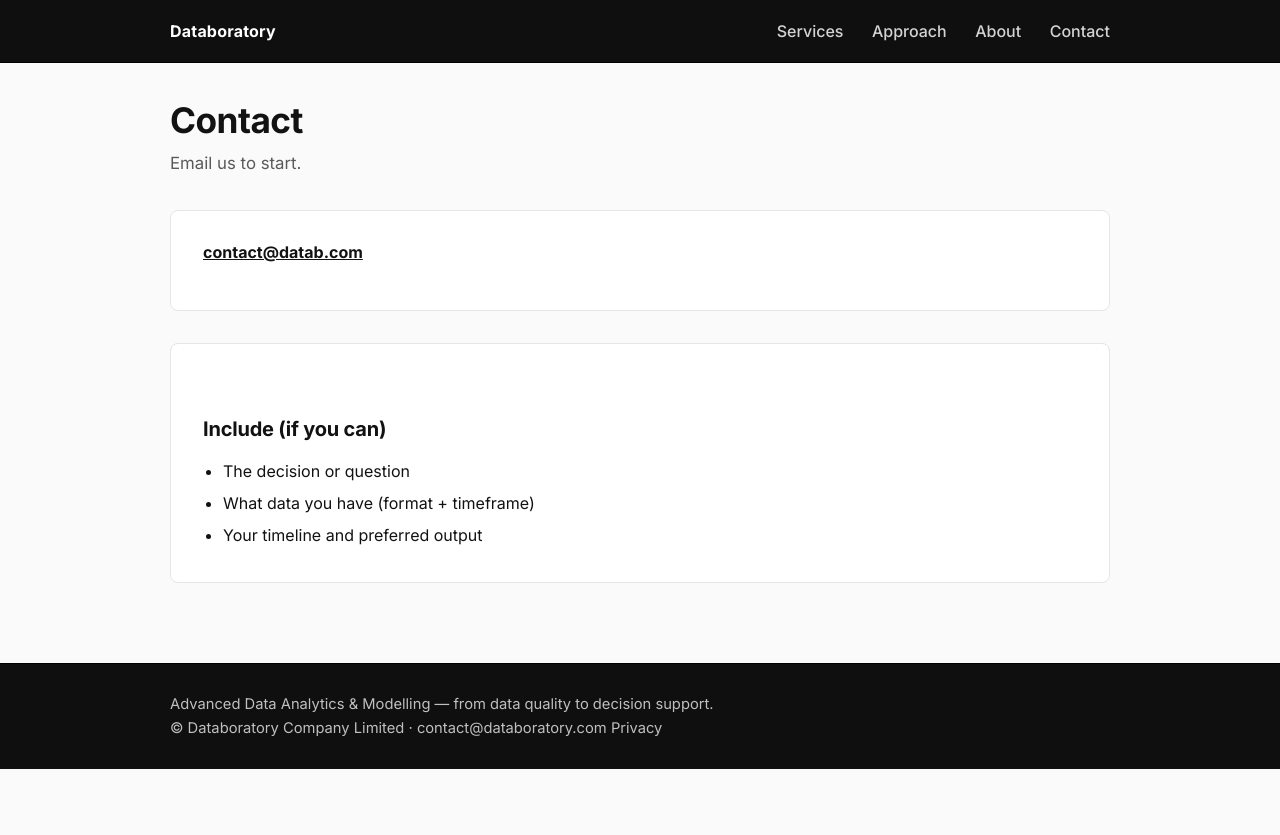
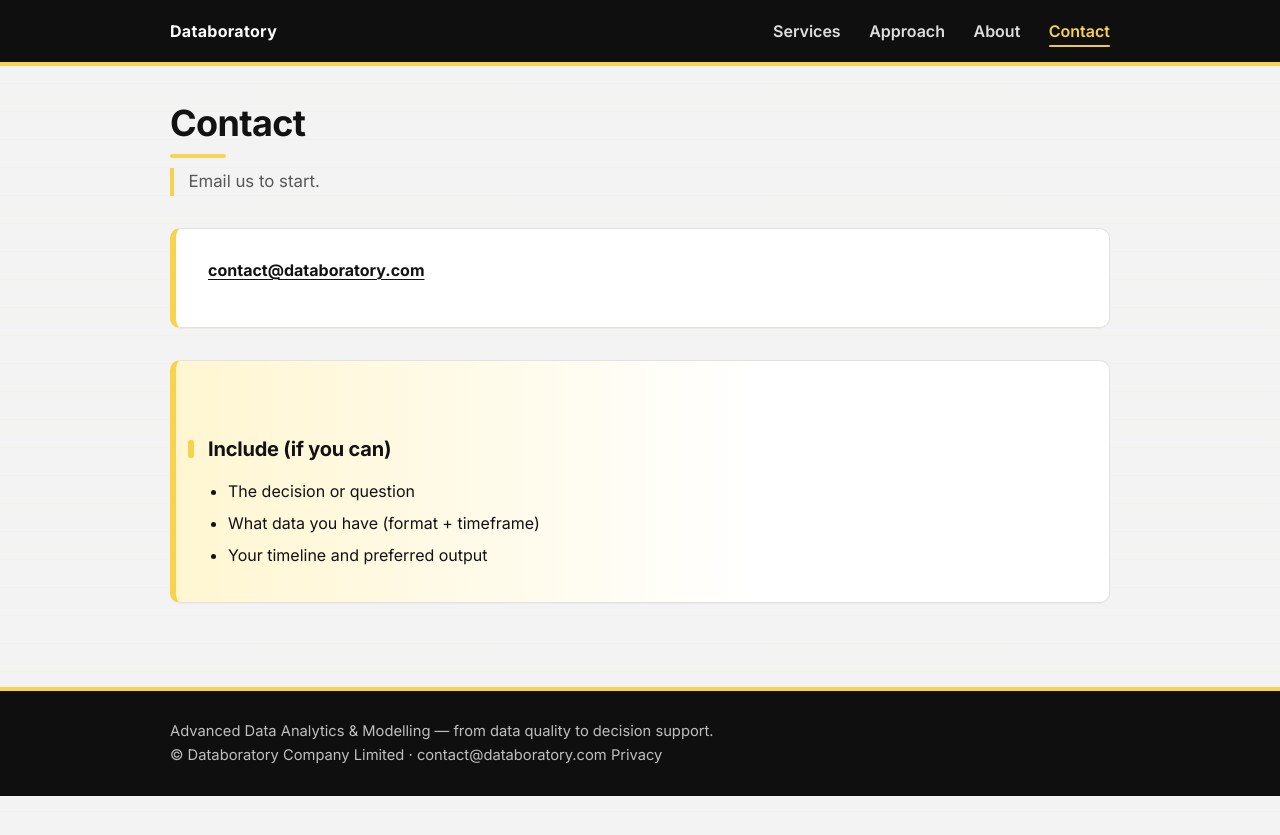
Before and after one commit to zippyplay/datab, a Jekyll site: the page built from contact.html, in a window 1280 px wide. Shown: the top 835 px of the page. Built offline with Jekyll 4.4.1, drawn with Linux system fonts in a browser that asks for light colours.

Commit message:
High-end visual polish with black/yellow accents.

```diff
--- a/_includes/header.html
+++ b/_includes/header.html
@@ -5,10 +5,10 @@
       <span>{{ site.title }}</span>
     </a>
     <nav>
-      <a href="services.html">Services</a>
-      <a href="approach.html">Approach</a>
-      <a href="about.html">About</a>
-      <a href="contact.html">Contact</a>
-    </nav>
+      <a href="services.html" {% if page.url contains "services" %}aria-current="page"{% endif %}>Services</a>
+      <a href="approach.html" {% if page.url contains "approach" %}aria-current="page"{% endif %}>Approach</a>
+      <a href="about.html" {% if page.url contains "about" %}aria-current="page"{% endif %}>About</a>
+      <a href="contact.html" {% if page.url contains "contact" %}aria-current="page"{% endif %}>Contact</a>
+</nav>
   </div>
 </header>
--- a/_layouts/default.html
+++ b/_layouts/default.html
@@ -12,11 +12,11 @@
   <link rel="preconnect" href="https://fonts.googleapis.com">
   <link rel="preconnect" href="https://fonts.gstatic.com" crossorigin>
   <link href="https://fonts.googleapis.com/css2?family=Inter:wght@400;500;600;700&display=swap" rel="stylesheet">
-  <link rel="stylesheet" href="assets/css/style.css?v=20260203" />
+  <link rel="stylesheet" href="assets/css/style.css?v=20260203-2" />
 
 </head>
 
-<body>
+<body class="page-{{ page.name | replace: '.html','' }}">
 
   {% include header.html %}
 
--- a/assets/css/style.css
+++ b/assets/css/style.css
@@ -1,26 +1,49 @@
 /* =========================================================
-   Databoratory - Clean black/yellow theme
+   Databoratory — High-end Black & Yellow Theme
+   Adds:
+   - subtle yellow rhythm grid
+   - active nav highlight (aria-current="page")
+   - darker background for contrast
+   - optional per-page accent tuning
    ========================================================= */
 
-/* ----- Brand palette + layout constants ----- */
+/* ---------- Design tokens ---------- */
 :root {
   --black: #0f0f0f;
-  --dark-gray: #1a1a1a;
+  --text: #121212;
+  --muted-text: #575757;
 
-  --text: #121212;
-  --muted-text: #5a5a5a;
+  /* Default accent (can be overridden per page) */
+  --yellow: #f2c94c;
+  --yellow-soft: #fff6d6;
 
-  --yellow: #f2c94c;        /* warm, professional yellow */
-  --yellow-soft: #fff4cc;   /* subtle highlight if needed */
+  /* Background + surfaces */
+  --bg: #f3f3f3;          /* darker than before (more contrast) */
+  --card-bg: #ffffff;
+  --border: #e2e2e2;
 
-  --bg: #fafafa;
-  --card-bg: #ffffff;
-  --border: #e6e6e6;
+  /* Layout */
+  --max: 980px;
 
-  --max: 980px;
+  /* Rhythm grid tuning */
+  --grid-gap: 28px;       /* vertical rhythm spacing */
+  --grid-line: rgba(242, 201, 76, 0.10); /* very subtle yellow */
+  --grid-fade: rgba(242, 201, 76, 0.00); /* fade to transparent */
 }
 
-/* ----- Reset-ish ----- */
+/* ---------- Optional per-page accent tuning ----------
+   If you want different yellow "energy" per page,
+   add one of these classes to <body> in the layout later:
+   page-home, page-services, page-approach, page-about, page-contact, page-privacy
+*/
+body.page-home    { --yellow: #f2c94c; --yellow-soft: #fff6d6; } /* default */
+body.page-services{ --yellow: #f4c430; --yellow-soft: #fff2c2; }
+body.page-approach{ --yellow: #f1c232; --yellow-soft: #fff7db; }
+body.page-about   { --yellow: #f5cc4a; --yellow-soft: #fff4cc; }
+body.page-contact { --yellow: #f7d24c; --yellow-soft: #fff6d1; }
+body.page-privacy { --yellow: #edc85a; --yellow-soft: #fff7de; }
+
+/* ---------- Reset ---------- */
 * { box-sizing: border-box; }
 
 html, body {
@@ -28,14 +51,40 @@ html, body {
   padding: 0;
 }
 
+/* ---------- Base ---------- */
 body {
   font-family: "Inter", system-ui, -apple-system, "Segoe UI", Roboto, Arial, sans-serif;
   color: var(--text);
   background: var(--bg);
   line-height: 1.65;
+  -webkit-font-smoothing: antialiased;
+  -moz-osx-font-smoothing: grayscale;
 }
 
-/* ----- Layout ----- */
+/* Subtle vertical rhythm grid (very premium, very light) */
+body::before {
+  content: "";
+  position: fixed;
+  inset: 0;
+  pointer-events: none;
+  z-index: 0;
+  background:
+    repeating-linear-gradient(
+      to bottom,
+      var(--grid-fade) 0px,
+      var(--grid-fade) calc(var(--grid-gap) - 1px),
+      var(--grid-line) var(--grid-gap)
+    );
+  opacity: 1;
+}
+
+/* Ensure content sits above the grid overlay */
+.site-header, main, .site-footer {
+  position: relative;
+  z-index: 1;
+}
+
+/* ---------- Layout ---------- */
 .container {
   max-width: var(--max);
   margin: 0 auto;
@@ -44,13 +93,13 @@ body {
 
 main.container {
   padding-top: 2.25rem;
-  padding-bottom: 3rem;
+  padding-bottom: 3.25rem;
 }
 
-/* ----- Header ----- */
+/* ---------- Header ---------- */
 .site-header {
   background: var(--black);
-  border-bottom: 1px solid #000;
+  border-bottom: 4px solid var(--yellow);
 }
 
 .site-header .container {
@@ -77,60 +126,122 @@ main.container {
 }
 
 .brand span {
-  font-weight: 700;
-  letter-spacing: 0.2px;
+  font-weight: 750;
+  letter-spacing: 0.3px;
   color: #fff;
 }
 
 nav a {
   text-decoration: none;
-  color: rgba(255, 255, 255, 0.82);
+  color: rgba(255, 255, 255, 0.86);
   margin-left: 1.5rem;
-  font-weight: 500;
+  font-weight: 520;
+  position: relative;
+  padding-bottom: 0.25rem;
 }
 
+/* Hover */
 nav a:hover {
   color: var(--yellow);
 }
 
-/* ----- Typography ----- */
+/* Active nav highlight:
+   Works when the current page link has aria-current="page"
+*/
+nav a[aria-current="page"] {
+  color: var(--yellow);
+}
+
+nav a[aria-current="page"]::after {
+  content: "";
+  position: absolute;
+  left: 0;
+  right: 0;
+  bottom: -0.15rem;
+  height: 2px;
+  background: var(--yellow);
+  border-radius: 999px;
+  opacity: 0.95;
+}
+
+/* ---------- Typography ---------- */
 h1 {
-  font-size: 2.2rem;
-  line-height: 1.2;
+  font-size: 2.25rem;
+  line-height: 1.18;
   margin: 0 0 0.6rem;
-  letter-spacing: -0.015em;
+  letter-spacing: -0.018em;
 }
 
 h2 {
   font-size: 1.25rem;
-  margin: 2.6rem 0 0.75rem;
+  margin: 2.75rem 0 0.75rem;
   letter-spacing: -0.01em;
+  position: relative;
+}
+
+/* Yellow marker for section headers */
+h2::before {
+  content: "";
+  position: absolute;
+  left: -1.25rem;
+  top: 0.35em;
+  width: 6px;
+  height: 0.9em;
+  background: var(--yellow);
+  border-radius: 2px;
+}
+
+/* Add a subtle yellow underline for h1 (optional, premium) */
+h1::after {
+  content: "";
+  display: block;
+  width: 56px;
+  height: 4px;
+  background: var(--yellow);
+  border-radius: 999px;
+  margin-top: 0.65rem;
+  opacity: 0.95;
 }
 
 p {
   margin: 0 0 1rem;
 }
 
+/* ---------- Tagline ---------- */
 .tagline {
   color: var(--muted-text);
   font-size: 1.05rem;
   margin-bottom: 2rem;
+  padding-left: 0.9rem;
+  border-left: 4px solid var(--yellow);
 }
 
-/* ----- Cards ----- */
+/* ---------- Cards ---------- */
 .card {
   background: var(--card-bg);
   border: 1px solid var(--border);
-  border-radius: 8px;
+  border-left: 6px solid var(--yellow);
+  border-radius: 10px;
   padding: 1.75rem 2rem;
   margin: 0 0 2rem;
+  box-shadow: 0 1px 0 rgba(0,0,0,0.03);
 }
 
-.card:hover {
-  border-color: #dcdcdc;
+/* Alternate cards with a faint yellow wash (very subtle) */
+.card:nth-of-type(even) {
+  background:
+    linear-gradient(to right, var(--yellow-soft), var(--card-bg) 62%);
 }
 
-/* ----- Lists ----- */
+/* Small hover lift (quiet luxury) */
+.card:hover {
+  border-color: #d9d9d9;
+  box-shadow: 0 6px 18px rgba(0,0,0,0.06);
+  transform: translateY(-1px);
+  transition: box-shadow 160ms ease, transform 160ms ease, border-color 160ms ease;
+}
+
+/* ---------- Lists ---------- */
 ul {
   margin: 0.5rem 0 0;
   padding-left: 1.25rem;
@@ -140,26 +251,29 @@ li {
   margin: 0.35rem 0;
 }
 
-/* ----- Links ----- */
+/* ---------- Links ---------- */
 a {
   color: var(--text);
+  text-decoration-thickness: 1px;
+  text-underline-offset: 3px;
 }
 
 a:hover {
   color: var(--yellow);
 }
 
-/* ----- Button (primary action) ----- */
+/* ---------- Button ---------- */
 .button {
   display: inline-block;
   margin-top: 1rem;
-  padding: 0.65rem 1.25rem;
+  padding: 0.68rem 1.4rem;
   background: var(--black);
   color: #fff;
-  border-radius: 6px;
+  border-radius: 8px;
   text-decoration: none;
-  font-weight: 600;
+  font-weight: 650;
   border: 1px solid var(--black);
+  transition: background 160ms ease, color 160ms ease, border-color 160ms ease;
 }
 
 .button:hover {
@@ -168,11 +282,11 @@ a:hover {
   color: var(--black);
 }
 
-/* ----- Footer ----- */
+/* ---------- Footer ---------- */
 .site-footer {
   background: var(--black);
   color: #bfbfbf;
-  border-top: 1px solid #000;
+  border-top: 4px solid var(--yellow);
 }
 
 .site-footer .container {
@@ -190,7 +304,7 @@ a:hover {
   color: var(--yellow);
 }
 
-/* ----- Responsive ----- */
+/* ---------- Responsive ---------- */
 @media (max-width: 700px) {
   .site-header .container {
     flex-direction: column;
@@ -202,11 +316,16 @@ a:hover {
     margin-right: 1.25rem;
   }
 
+  h1 {
+    font-size: 1.95rem;
+  }
+
+  h2::before {
+    left: -0.75rem;
+  }
+
   .card {
     padding: 1.35rem 1.25rem;
-  }
-
-  h1 {
-    font-size: 1.9rem;
+    border-radius: 10px;
   }
 }
--- a/contact.html
+++ b/contact.html
@@ -12,7 +12,7 @@ description: "Contact Databoratory."
 
 <div class="card">
   <p>
-    <strong><a href="mailto:contact@datab.com">contact@datab.com</a></strong>
+    <strong><a href="mailto:contact@databoratory.com">contact@databoratory.com</a></strong>
   </p>
 </div>
 
--- a/privacy.html
+++ b/privacy.html
@@ -45,6 +45,6 @@ description: "Privacy notice for Databoratory."
   <h2>Contact</h2>
   <p>
     Questions or requests:
-    <strong><a href="mailto:contact@datab.com">contact@datab.com</a></strong>
+    <strong><a href="mailto:contact@databoratory.com">contact@databoratory.com</a></strong>
   </p>
 </div>
```
